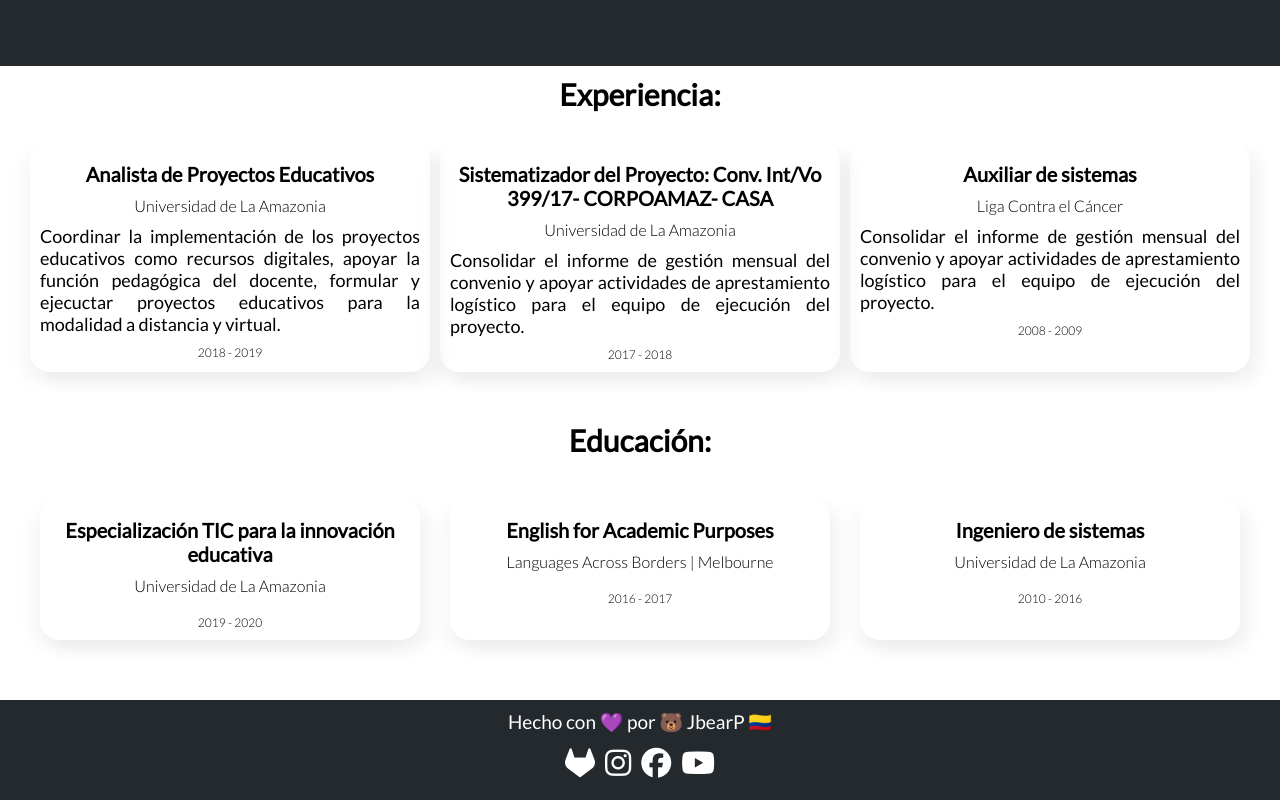
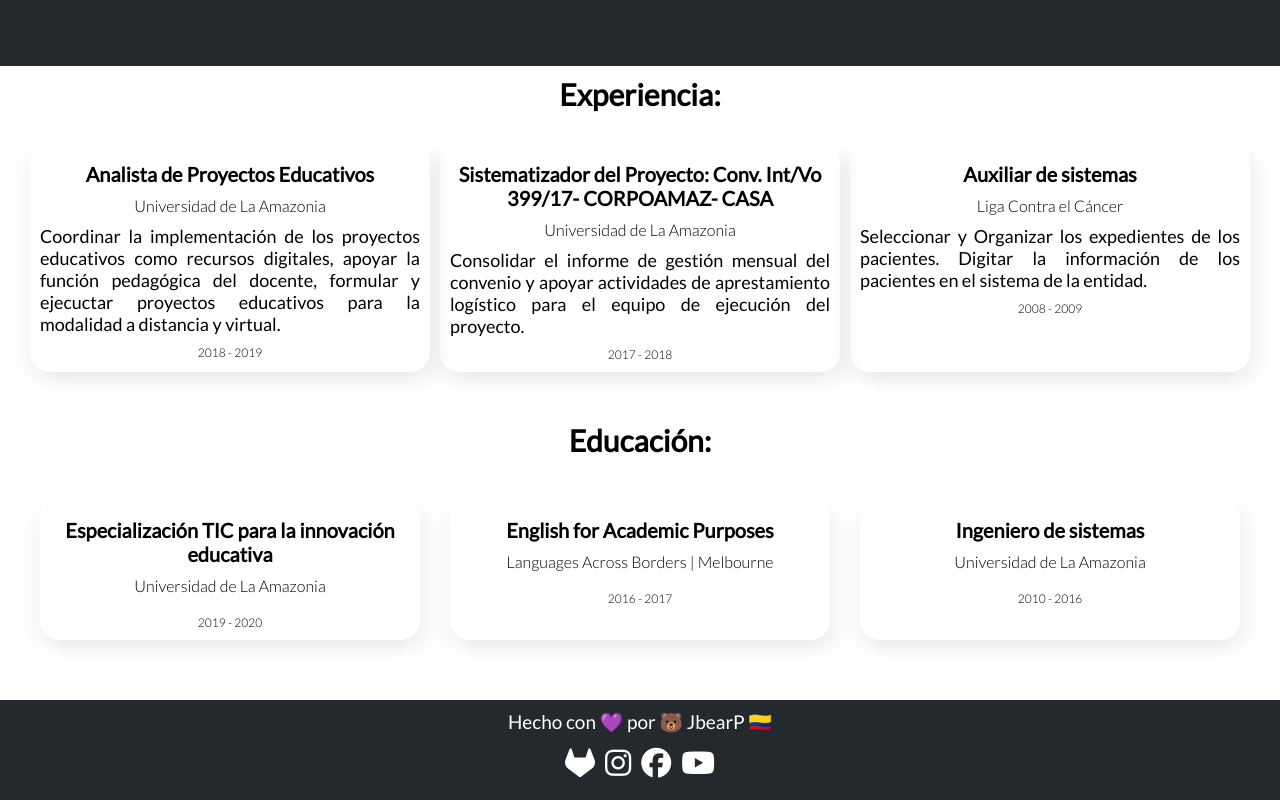
Before and after one commit to Jeanpigi/jeanpigi.com, a Next.js app: page / in a window 1280 px wide. Shown: the part 1168-1968 px from the top of the page. Built offline with nearby package versions, Linux system fonts and the light colour scheme.

Commit message:
[fix] profile.js

```diff
--- a/profile.js
+++ b/profile.js
@@ -16,7 +16,7 @@ export const experiences = [
     {
         title: 'Auxiliar de sistemas',
         place: 'Liga Contra el Cáncer',
-        description: 'Consolidar el informe de gestión mensual del convenio y apoyar actividades de aprestamiento logístico para el equipo de ejecución del proyecto.',
+        description: 'Seleccionar y Organizar los expedientes de los pacientes. Digitar la información de los pacientes en el sistema de la entidad.',
         from: 2008,
         to: 2009,
     },
```
